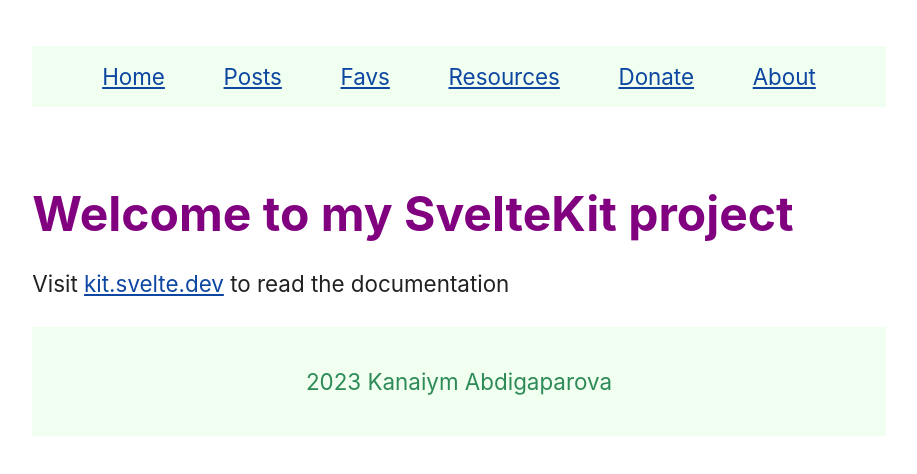
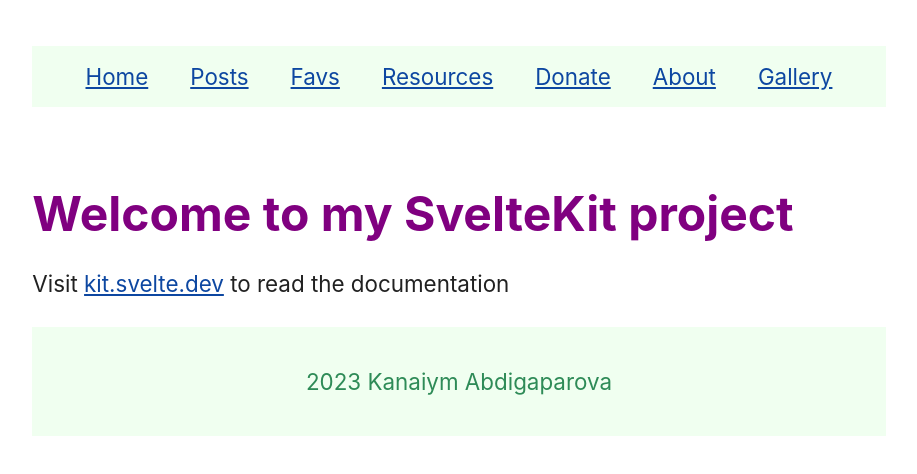
Before and after one commit to Kanaiym21/mysveltekit, a SvelteKit app: page / in a window 1280 px wide. Shown: the top 474 px of the page, without its empty margins (181-1098 px from the left). Built offline with nearby package versions, Linux system fonts and the light colour scheme.

Commit message:
changed the style of footer

```diff
--- a/src/routes/+layout.svelte
+++ b/src/routes/+layout.svelte
@@ -11,6 +11,7 @@
     <a href="/resources">Resources</a>
     <a href="/donate">Donate</a>
     <a href="/about">About</a>
+    <a href="/gallery">Gallery</a>
   </nav>
   <main>
 <slot />
@@ -32,7 +33,8 @@
     }
     footer {
     grid-row: 3;
-    position: sticky;
+    display: flex;
+    justify-content: center;
     bottom: 0;
   }
   </style>
```
